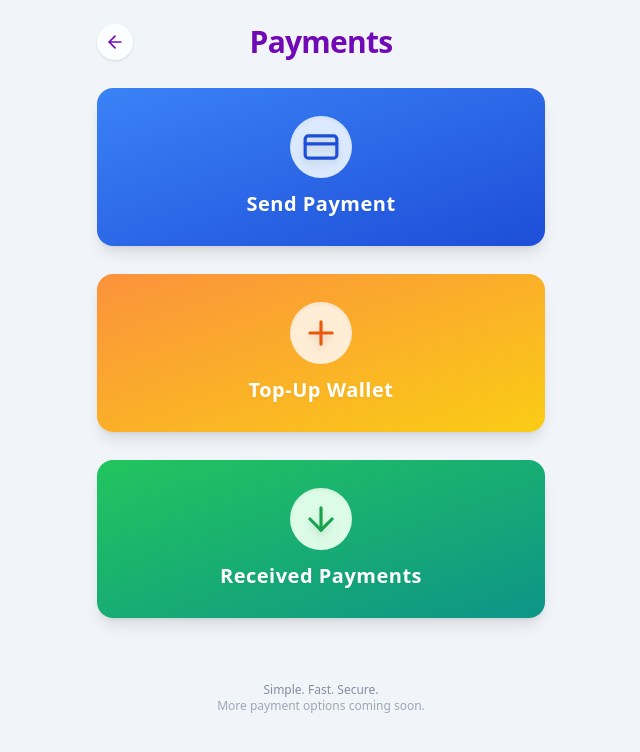
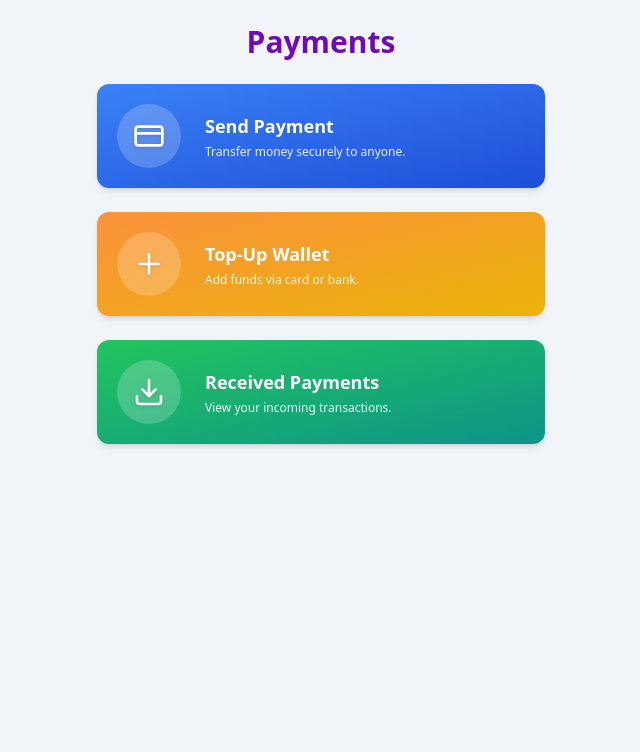
Before and after one commit to Abdullahi2202/wealth-tracker-ai, a React (Vite) app: page /payments/home in a window 1280 px wide. Shown: the top 752 px of the page, without its empty margins (319-959 px from the left). Built offline with nearby package versions, Linux system fonts and the light colour scheme.

Commit message:
Reverted to commit f952ba00b918b36a7ee58f450421001a99ad647f

```diff
--- a/src/pages/PaymentsHome.tsx
+++ b/src/pages/PaymentsHome.tsx
@@ -1,34 +1,31 @@
 
 import { useNavigate } from "react-router-dom";
-import { CreditCard, Plus, ArrowDown, ArrowLeft } from "lucide-react";
+import { CreditCard, Download, Plus } from "lucide-react";
 
 const actionCards = [
   {
     title: "Send Payment",
+    description: "Transfer money securely to anyone.",
+    color: "from-blue-500 to-blue-700",
+    Icon: CreditCard,
     route: "/payments/send",
     bg: "bg-gradient-to-br from-blue-500 to-blue-700",
-    iconBg: "bg-blue-100",
-    iconColor: "text-blue-700",
-    Icon: CreditCard,
-    iconTestId: "send-payment-icon"
   },
   {
     title: "Top-Up Wallet",
+    description: "Add funds via card or bank.",
+    color: "from-orange-400 to-yellow-500",
+    Icon: Plus,
     route: "/payments/topup",
-    bg: "bg-gradient-to-br from-orange-400 to-yellow-400",
-    iconBg: "bg-orange-100",
-    iconColor: "text-orange-600",
-    Icon: Plus,
-    iconTestId: "topup-wallet-icon"
+    bg: "bg-gradient-to-br from-orange-400 to-yellow-500",
   },
   {
     title: "Received Payments",
+    description: "View your incoming transactions.",
+    color: "from-green-500 to-teal-600",
+    Icon: Download,
     route: "/payments/received",
     bg: "bg-gradient-to-br from-green-500 to-teal-600",
-    iconBg: "bg-green-100",
-    iconColor: "text-green-600",
-    Icon: ArrowDown,
-    iconTestId: "received-payments-icon"
   },
 ];
 
@@ -36,56 +33,29 @@ const PaymentsHome = () => {
   const navigate = useNavigate();
 
   return (
-    <div className="min-h-screen bg-muted flex flex-col items-center px-4 py-6 animate-fade-in">
-      {/* Top Bar with Back button */}
-      <div className="w-full max-w-md mx-auto flex items-center gap-2 mb-7">
-        <button
-          title="Back"
-          className="rounded-full p-2 bg-white/80 shadow hover:bg-white focus-visible:ring-2 focus:outline-none transition-all"
-          onClick={() => navigate(-1)}
-        >
-          <ArrowLeft className="h-5 w-5 text-finance-purple" />
-        </button>
-        <h1 className="flex-1 text-center text-3xl font-extrabold text-finance-purple tracking-tight">
+    <div className="min-h-screen bg-muted flex flex-col items-center px-3 py-6 animate-fade-in">
+      <div className="w-full max-w-md mx-auto">
+        <h1 className="text-center text-3xl font-extrabold mb-6 text-finance-purple">
           Payments
         </h1>
-        {/* placeholder for symmetry */}
-        <span className="w-9" />
-      </div>
-      {/* Main Action Grid */}
-      <div className="w-full max-w-md mx-auto grid grid-cols-1 gap-7">
-        {actionCards.map(({ title, route, bg, iconBg, iconColor, Icon, iconTestId }) => (
+        <div className="space-y-6">
+          {actionCards.map(({ title, description, Icon, route, bg }) => (
             <button
               key={title}
               onClick={() => navigate(route)}
-            className={`
-              group flex flex-col items-center justify-center
-              ${bg} rounded-2xl shadow-lg px-0 py-7
-              hover-scale transition hover:shadow-xl hover:brightness-105
-              active:scale-98 focus-visible:ring-2 focus:outline-none
-            `}
-            style={{ minHeight: 136 }}
-            aria-label={title}
-            tabIndex={0}
+              className={`${bg} w-full flex items-center gap-4 rounded-xl shadow-md p-5 mb-2 active:scale-95 transition-transform focus:outline-none`}
+              style={{ minHeight: 100 }}
             >
-            <span
-              className={`flex items-center justify-center ${iconBg} rounded-full shadow-inner transition-all mb-3`}
-              style={{ width: 62, height: 62 }}
-              data-testid={iconTestId}
-            >
-              <Icon size={38} className={`${iconColor} drop-shadow-lg`} aria-hidden />
+              <span className="flex items-center justify-center bg-white/20 rounded-full p-4 mr-2">
+                <Icon size={32} className="text-white drop-shadow" />
               </span>
-            <span className="text-lg md:text-xl font-bold text-white drop-shadow-sm tracking-wide">
-              {title}
-            </span>
+              <div className="text-left flex-1">
+                <div className="text-lg font-bold text-white mb-1">{title}</div>
+                <div className="text-xs text-white/90">{description}</div>
+              </div>
             </button>
           ))}
         </div>
-      {/* Footer */}
-      <div className="mt-16 text-xs text-muted-foreground w-full text-center opacity-80">
-        Simple. Fast. Secure.
-        <br />
-        <span className="font-medium text-xs opacity-75">More payment options coming soon.</span>
       </div>
     </div>
   );
```
Lines whose indentation alone changed are shown as unchanged.
